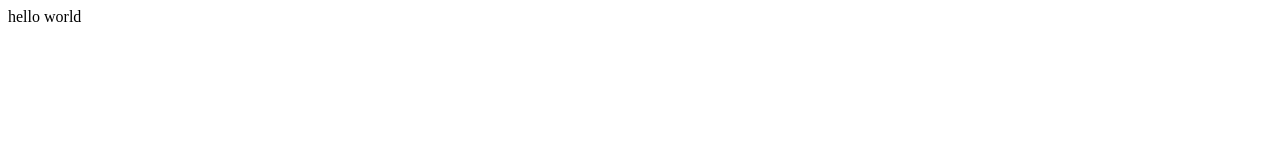
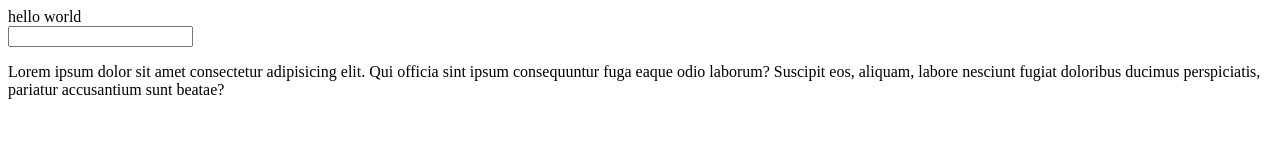
Before and after one commit to Zuhayr-Hasan/gooogle, a plain HTML site: page index.html in a window 1280 px wide. Drawn offline with Linux system fonts and the light colour scheme.

Commit message:
Paragraph added in the index.html seciton
Its very important to note that are fine.

```diff
--- a/index.html
+++ b/index.html
@@ -7,5 +7,7 @@
 </head>
 <body>
     <div>hello world</div>
+    <input type="text">
+    <p>Lorem ipsum dolor sit amet consectetur adipisicing elit. Qui officia sint ipsum consequuntur fuga eaque odio laborum? Suscipit eos, aliquam, labore nesciunt fugiat doloribus ducimus perspiciatis, pariatur accusantium sunt beatae?</p>
 </body>
 </html>
```
